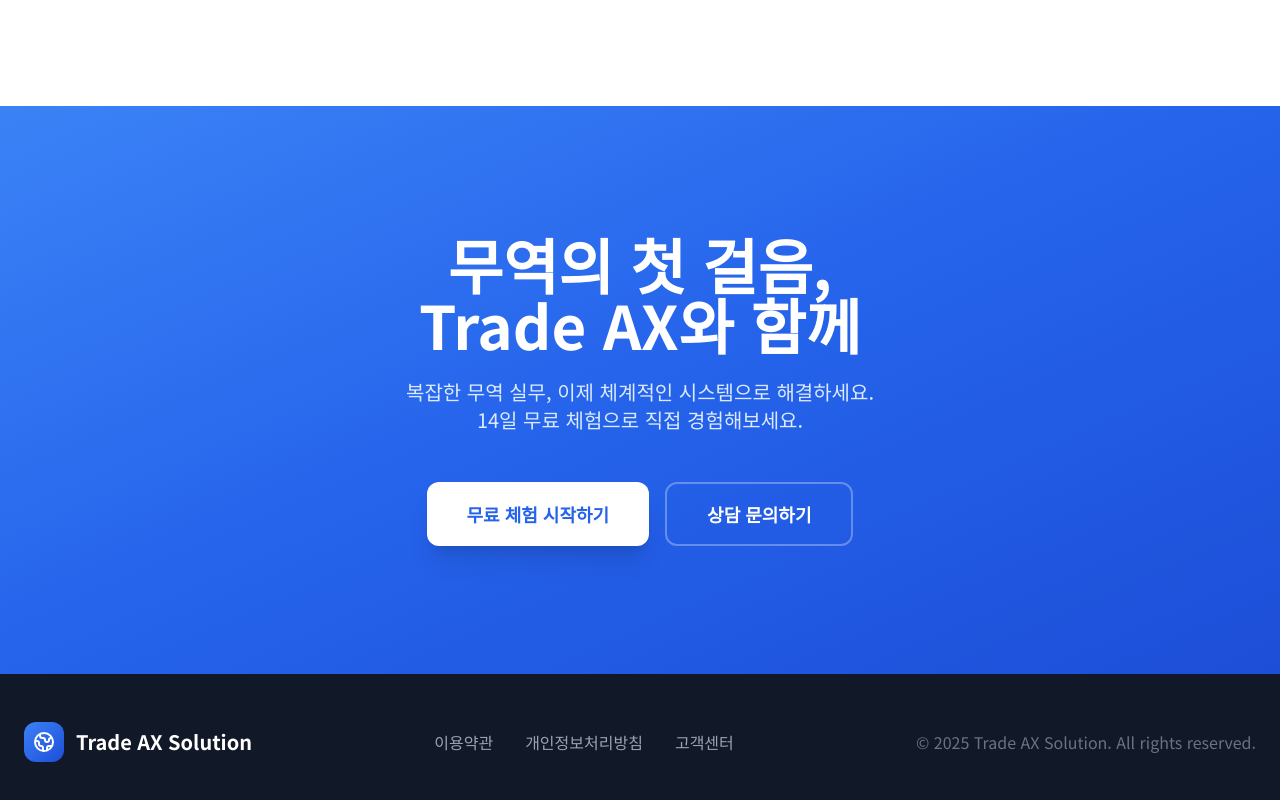
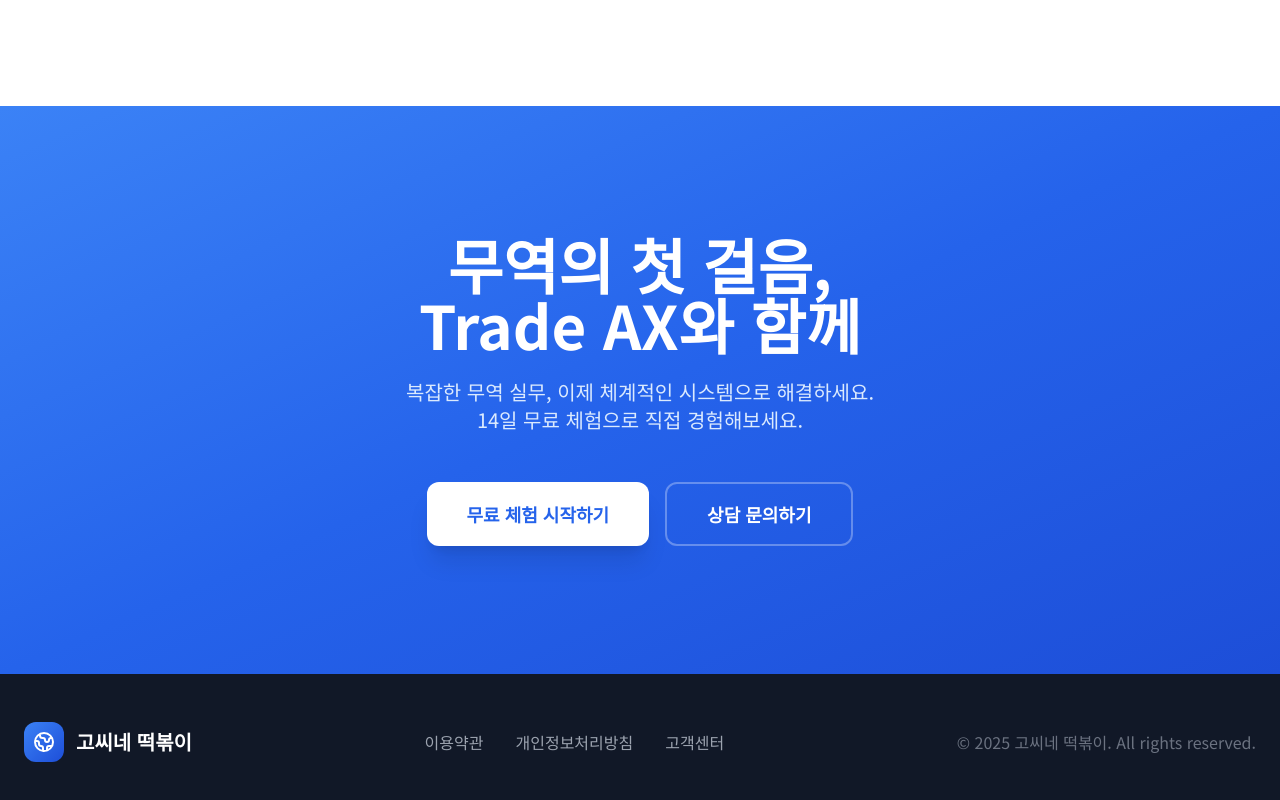
Before and after one commit to gud98305-commits/teamproject2_4, a plain HTML site: page 4.homepage/mini1_2_webdesign222.html in a window 1280 px wide. Shown: the part 2314-3114 px from the top of the page. Drawn offline with nearby package versions, Linux system fonts and the light colour scheme.

Commit message:
Update mini1_2_webdesign222.html

```diff
--- a/4.homepage/mini1_2_webdesign222.html
+++ b/4.homepage/mini1_2_webdesign222.html
@@ -3,7 +3,7 @@
 <head>
     <meta charset="UTF-8">
     <meta name="viewport" content="width=device-width, initial-scale=1.0">
-    <title>Trade AX Solution - 첫 수출 기업을 위한 데이터 기반 무역 파트너</title>
+    <title>고씨네 떡볶이 - 첫 수출 기업을 위한 데이터 기반 무역 파트너</title>
     <script src="https://cdn.tailwindcss.com"></script>
     <link rel="preconnect" href="https://fonts.googleapis.com">
     <link rel="preconnect" href="https://fonts.gstatic.com" crossorigin>
@@ -569,7 +569,7 @@
                             <path stroke-linecap="round" stroke-linejoin="round" stroke-width="2" d="M3.055 11H5a2 2 0 012 2v1a2 2 0 002 2 2 2 0 012 2v2.945M8 3.935V5.5A2.5 2.5 0 0010.5 8h.5a2 2 0 012 2 2 2 0 104 0 2 2 0 012-2h1.064M15 20.488V18a2 2 0 012-2h3.064M21 12a9 9 0 11-18 0 9 9 0 0118 0z"/>
                         </svg>
                     </div>
-                    <span class="text-white font-bold text-xl">Trade AX Solution</span>
+                    <span class="text-white font-bold text-xl">고씨네 떡볶이</span>
                 </div>
 
                 <div class="flex items-center gap-8 text-gray-400">
@@ -578,7 +578,7 @@
                     <a href="#" class="hover:text-white transition-colors">고객센터</a>
                 </div>
 
-                <p class="text-gray-500">© 2025 Trade AX Solution. All rights reserved.</p>
+                <p class="text-gray-500">© 2025 고씨네 떡볶이. All rights reserved.</p>
             </div>
         </div>
     </footer>
```
